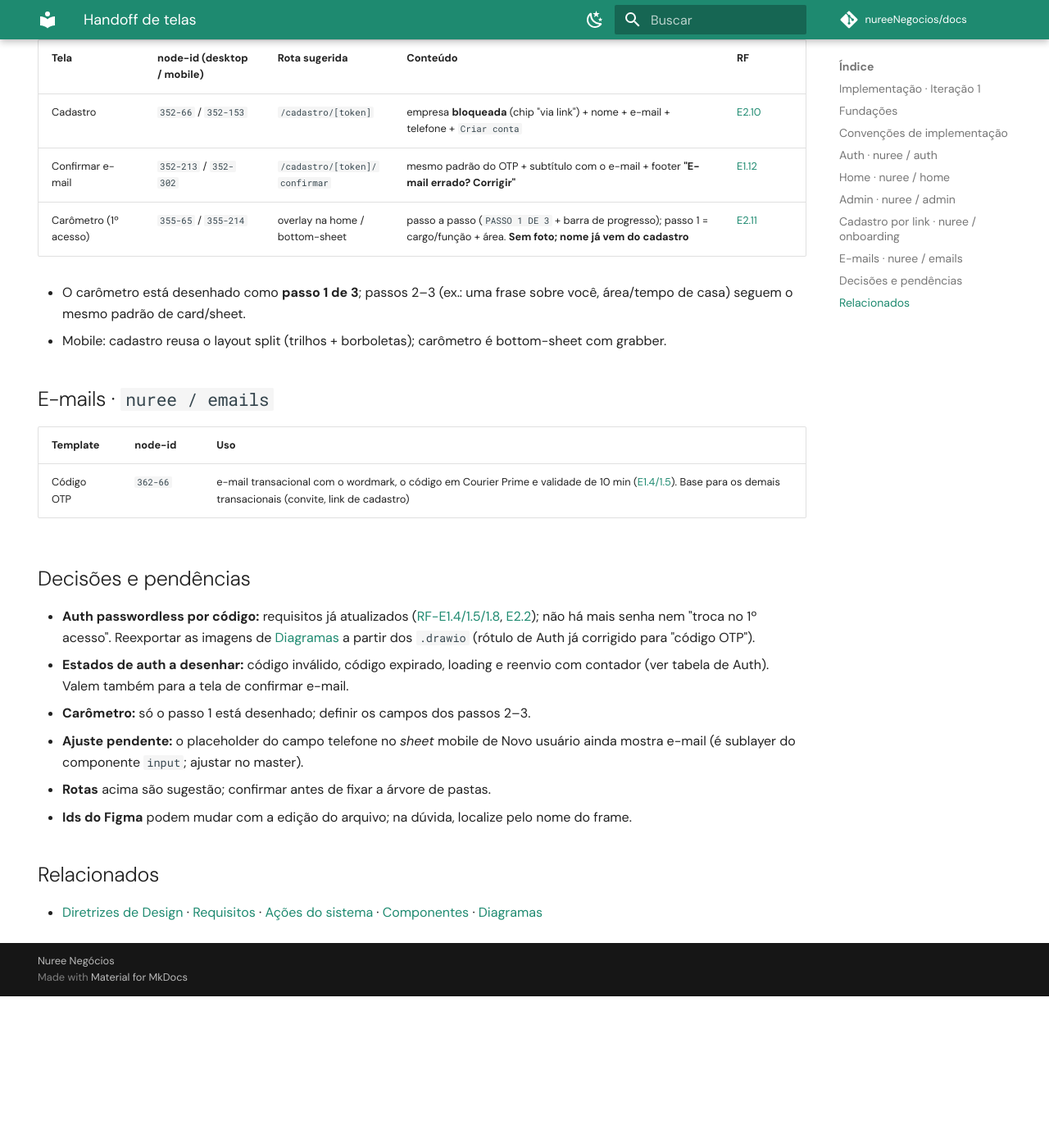
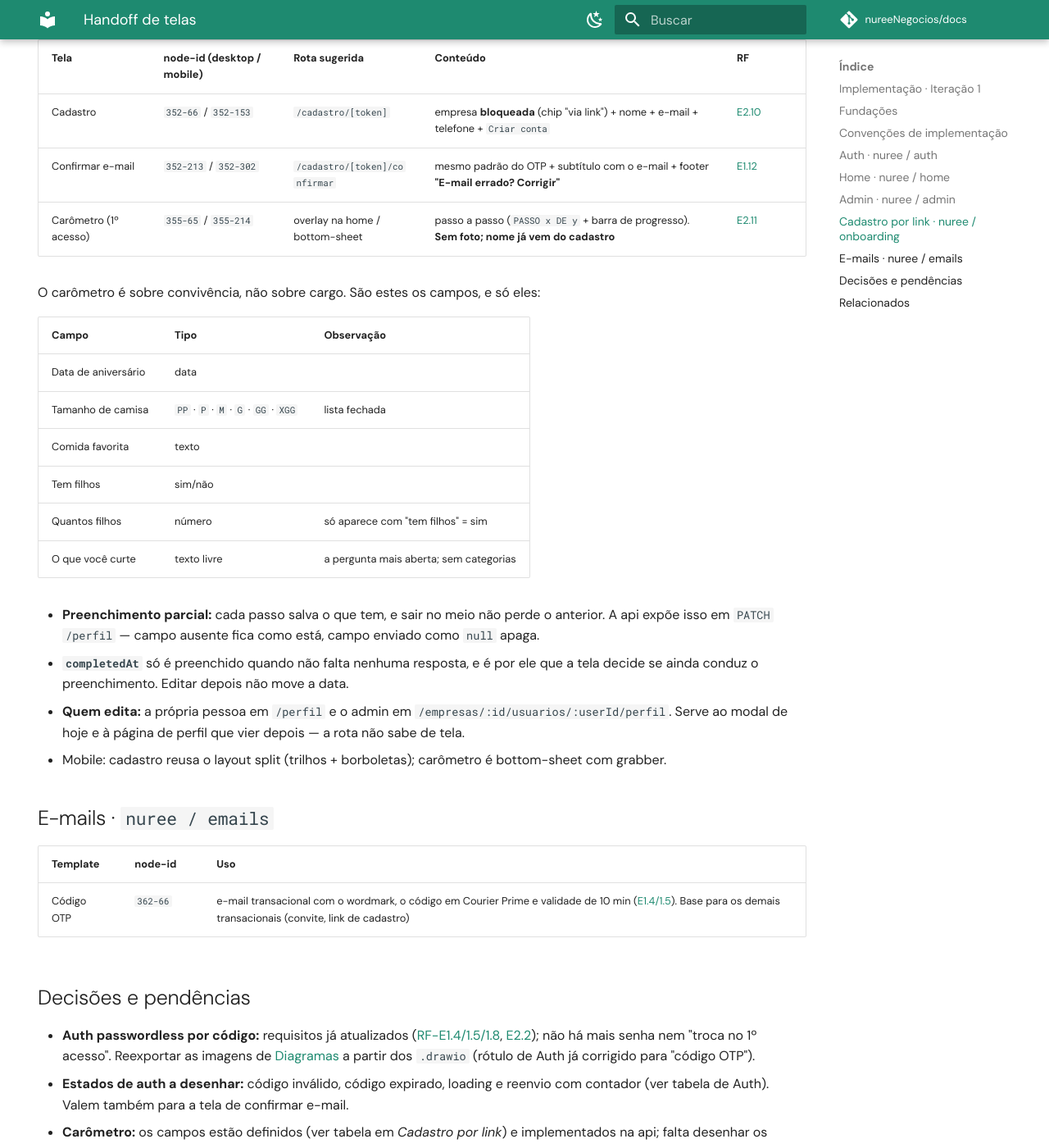
Before and after one commit to nureeNegocios/docs, an MkDocs documentation site: the page built from docs/app-nuree/iteration-1/handoff-telas.md, in a window 1280 px wide and 1400 px high, scrolled down 4842 px. Shown: the whole window at 82% size. Built offline with MkDocs 1.6.1 and Material for MkDocs 9.7.7, drawn with Linux system fonts in a browser that asks for light colours; comment, search, counter and statistics services are not loaded; before the commit the page ends 6057 px from its top, so only the background shows below that; some of the changed text lies outside the part shown.

Commit message:
docs(app-nuree): carometro e o que a api implementou do E2
Handoff: o carometro nao pede mais cargo/funcao e area. Os campos sao
aniversario, tamanho de camisa, comida favorita, filhos (e quantos) e o que
a pessoa curte — e so eles. O carometro e sobre convivencia, nao sobre
cargo.

Tira tambem o "PASSO 1 DE 3" fixo: quantos passos existem depende de como o
Figma distribuir os campos, e essa e a pendencia que sobra. Antes a
pendencia era definir os campos; agora eles estao definidos e
implementados, e falta desenhar.

Registra o que o front precisa e nao estava em lugar nenhum: gravacao
parcial (campo ausente fica, `null` apaga), o significado de
`completedAt`, e as duas rotas — a propria pessoa em /perfil e o admin em
/empresas/:id/usuarios/:userId/perfil, que servem tanto ao modal de hoje
quanto a pagina de perfil que vier depois.

Desfaz uma ambiguidade que ja induziu a erro de leitura: a origem do modal
Carometro e "programas -> grade de participantes", e a grade e a lista de
usuarios da empresa para escolher, nao o carometro em si.

Componentes: a linha do `Account` nao listava E2.9, E2.10 nem E2.11, que
sao dele — o link de cadastro e tabela do modulo, e o perfil tambem.

Co-Authored-By: Claude Opus 5 <noreply@anthropic.com>

```diff
--- a/docs/app-nuree/iteration-1/handoff-telas.md
+++ b/docs/app-nuree/iteration-1/handoff-telas.md
@@ -99,7 +99,7 @@ Console de tenancy ([E2](../requisitos.md)), organizado no Figma em 4 seções n
 | Link de cadastro | `347-3325` | usuários → botão **"Link de cadastro"** ao lado de "Novo usuário"; escolhe empresa e gera o link aberto | [E2.9](../requisitos.md#rf-e2-9), [E2.10](../requisitos.md#rf-e2-10) |
 | Novo programa | `296-1182` | programas · **passo 1 de 2** (indicador de etapa no topo) | [E2.3](../requisitos.md#rf-e2-3) |
 | Matricular participantes | `296-1331` | **passo 2 de 2** do fluxo acima (`Continuar` → matrícula → `Criar programa`) → gera Participação | [E1.3](../requisitos.md#rf-e1-3), [E2.3](../requisitos.md#rf-e2-3) |
-| Carômetro | `298-1202` | programas (grade de participantes) | [E2.6](../requisitos.md#rf-e2-6) |
+| Carômetro | `298-1202` | programas → grade de participantes (os usuários da empresa, para escolher) | [E2.6](../requisitos.md#rf-e2-6) |
 
 > **Entrada em usuários (desktop e mobile):** **"Link de cadastro"** é o botão **primário** (escuro, à direita) e **"Novo usuário"** o **secundário** (claro, com "+").
 
@@ -136,9 +136,26 @@ Fluxo de autocadastro aberto ([RF-E2.9–2.11](../requisitos.md#rf-e2-9), [E1.12
 |---|---|---|---|---|
 | Cadastro | `352-66` / `352-153` | `/cadastro/[token]` | empresa **bloqueada** (chip "via link") + nome + e-mail + telefone + `Criar conta` | [E2.10](../requisitos.md#rf-e2-10) |
 | Confirmar e-mail | `352-213` / `352-302` | `/cadastro/[token]/confirmar` | mesmo padrão do OTP + subtítulo com o e-mail + footer **"E-mail errado? Corrigir"** | [E1.12](../requisitos.md#rf-e1-12) |
-| Carômetro (1º acesso) | `355-65` / `355-214` | overlay na home / bottom-sheet | passo a passo (`PASSO 1 DE 3` + barra de progresso); passo 1 = cargo/função + área. **Sem foto; nome já vem do cadastro** | [E2.11](../requisitos.md#rf-e2-11) |
+| Carômetro (1º acesso) | `355-65` / `355-214` | overlay na home / bottom-sheet | passo a passo (`PASSO x DE y` + barra de progresso). **Sem foto; nome já vem do cadastro** | [E2.11](../requisitos.md#rf-e2-11) |
 
-- O carômetro está desenhado como **passo 1 de 3**; passos 2–3 (ex.: uma frase sobre você, área/tempo de casa) seguem o mesmo padrão de card/sheet.
+O carômetro é sobre convivência, não sobre cargo. São estes os campos, e só eles:
+
+| Campo | Tipo | Observação |
+|---|---|---|
+| Data de aniversário | data | |
+| Tamanho de camisa | `PP` · `P` · `M` · `G` · `GG` · `XGG` | lista fechada |
+| Comida favorita | texto | |
+| Tem filhos | sim/não | |
+| Quantos filhos | número | só aparece com "tem filhos" = sim |
+| O que você curte | texto livre | a pergunta mais aberta; sem categorias |
+
+- **Preenchimento parcial:** cada passo salva o que tem, e sair no meio não perde o anterior. A api
+  expõe isso em `PATCH /perfil` — campo ausente fica como está, campo enviado como `null` apaga.
+- **`completedAt`** só é preenchido quando não falta nenhuma resposta, e é por ele que a tela decide
+  se ainda conduz o preenchimento. Editar depois não move a data.
+- **Quem edita:** a própria pessoa em `/perfil` e o admin em
+  `/empresas/:id/usuarios/:userId/perfil`. Serve ao modal de hoje e à página de perfil que vier
+  depois — a rota não sabe de tela.
 - Mobile: cadastro reusa o layout split (trilhos + borboletas); carômetro é bottom-sheet com grabber.
 
 ## E-mails · `nuree / emails`
@@ -151,7 +168,8 @@ Fluxo de autocadastro aberto ([RF-E2.9–2.11](../requisitos.md#rf-e2-9), [E1.12
 
 - **Auth passwordless por código:** requisitos já atualizados ([RF-E1.4/1.5/1.8](../requisitos.md#rf-e1-4), [E2.2](../requisitos.md#rf-e2-2)); não há mais senha nem "troca no 1º acesso". Reexportar as imagens de [Diagramas](../arquitetura/diagramas.md) a partir dos `.drawio` (rótulo de Auth já corrigido para "código OTP").
 - **Estados de auth a desenhar:** código inválido, código expirado, loading e reenvio com contador (ver tabela de Auth). Valem também para a tela de confirmar e-mail.
-- **Carômetro:** só o passo 1 está desenhado; definir os campos dos passos 2–3.
+- **Carômetro:** os campos estão definidos (ver tabela em *Cadastro por link*) e implementados na
+  api; falta desenhar os passos além do primeiro e decidir como os campos se distribuem entre eles.
 - **Ajuste pendente:** o placeholder do campo telefone no *sheet* mobile de Novo usuário ainda mostra e-mail (é sublayer do componente `input`; ajustar no master).
 - **Rotas** acima são sugestão; confirmar antes de fixar a árvore de pastas.
 - **Ids do Figma** podem mudar com a edição do arquivo; na dúvida, localize pelo nome do frame.
```
Also changed, not shown: docs/app-nuree/arquitetura/componentes.md (+1 -1 lines).
